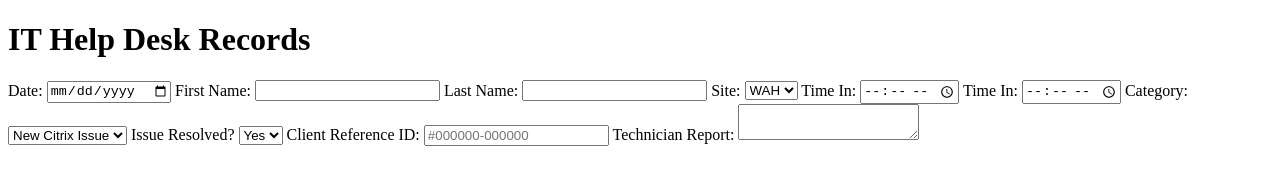
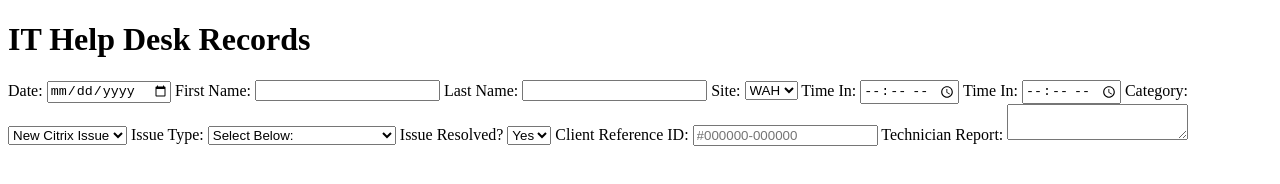
Before and after one commit to pr0f3ss0rst3ph/help-desk-records, a plain HTML site: page index.html in a window 1280 px wide. Drawn offline with Linux system fonts and the light colour scheme.

Commit message:
Added Issue Type Field and Options

```diff
--- a/index.html
+++ b/index.html
@@ -26,6 +26,49 @@
                 <option value="New Citrix">New Citrix Issue</option>
                 <option value="Old Citrix">Old Citrix Issue</option>
             </select>
+            <label for="issuetype">Issue Type:</label>
+            <select id="issuetype" name="issuetype">
+                <option value="NA">Select Below:</option>
+                <option value="Transera">Transera</option>
+                <option value="Gmil">Gmil</option>
+                <option value="Dot COM">Dot COM</option>
+                <option value="Citrix Freezing">Citrix Freezing</option>
+                <option value="Disconnect Session">Disconnect Session</option>
+                <option value="Citrix">Citrix</option>
+                <option value="Oracle Password">Oracle Password</option>
+                <option value="Oracle Freezing">Oracle Freezing</option>
+                <option value="U Drive">U Drive</option>
+                <option value="Call Quality">Call Quality</option>
+                <option value="Not responding">Not responding</option>
+                <option value="Phone Not Registering">Phone Not Registering</option>
+                <option value="OD400K">OD400K</option>
+                <option value="HFA">HFA</option>
+                <option value="VPN">VPN</option>
+                <option value="Internet-Connectivity">Internet-Connectivity</option>
+                <option value="Disposition Forms">Disposition Forms</option>
+                <option value="O365 Password Reset">O365 Password Reset</option>
+                <option value="O365 Freezing">O365 Freezing</option>
+                <option value="Jukebox Password Reset">Jukebox Password Reset</option>
+                <option value="Dashboard Access">Dashboard Access</option>
+                <option value="Dashboard Password Reset">Dashboard Password Reset</option>
+                <option value="Email Password Reset">Email Password Reset</option>
+                <option value="Domain Password Reset">Domain Password Reset</option>
+                <option value="Software Install">Software Install</option>
+                <option value="Mouse">Mouse</option>
+                <option value="Keyboard">Keyboard</option>
+                <option value="Headset">Headset</option>
+                <option value="Power">Power</option>
+                <option value="Computer">Computer</option>
+                <option value="Spark Setup">Spark Setup</option>
+                <option value="Citrix Outage">Citrix Outage</option>
+                <option value="Audio Issues">Audio Issues</option>
+                <option value="Web Collect">Web Collect</option>
+                <option value="Outage">Outage</option>
+                <option value="Other">Other</option>
+                <option value="Website Block">Website Block</option>
+                <option value="Adobe">Adobe</option>
+                <option value="Oracle Issue">Oracle Issue</option>
+            </select>
             <label for="resolved">Issue Resolved?</label>
             <select id="resolved" name="resolved">
                 <option value="Yes">Yes</option>
```
